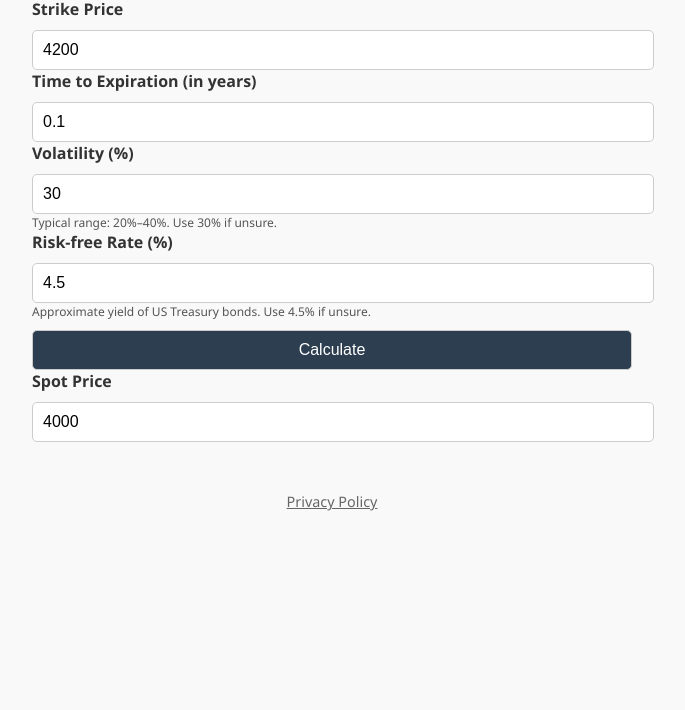
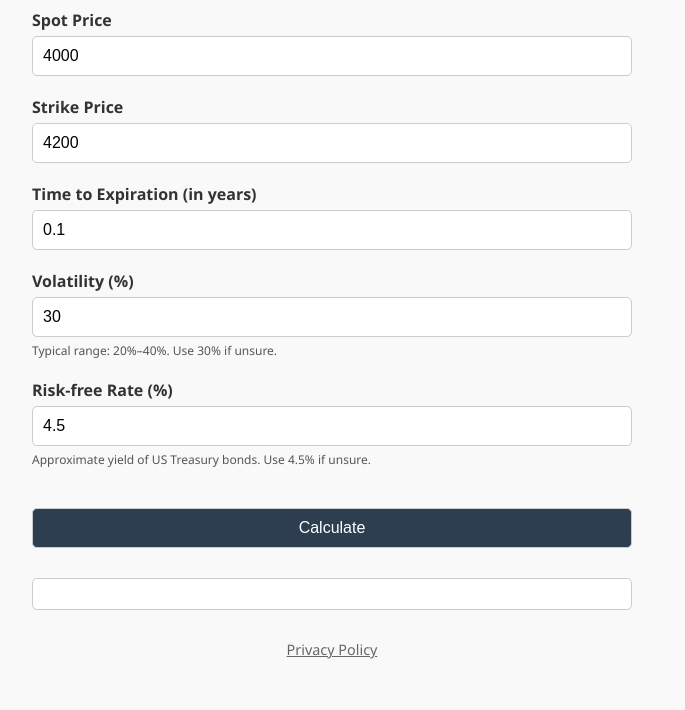
Before and after one commit to MartinColaF/commodity-options-calculator, a plain HTML site: page index.html in a window 1280 px wide. Shown: the part 94-804 px from the top of the page, without its empty margins (308-993 px from the left). Drawn offline with Linux system fonts and the light colour scheme.

Commit message:
Update index.html

```diff
--- a/index.html
+++ b/index.html
@@ -3,7 +3,9 @@
 <head>
   <meta name="google-adsense-account" content="ca-pub-9252193330548483">
   <meta charset="UTF-8">
+  <meta name="viewport" content="width=device-width, initial-scale=1.0">
   <title>Commodity Options Calculator</title>
+  <link rel="stylesheet" href="https://cdnjs.cloudflare.com/ajax/libs/font-awesome/6.5.0/css/all.min.css">
   <style>
     body {
       font-family: 'Segoe UI', Tahoma, Geneva, Verdana, sans-serif;
@@ -25,37 +27,43 @@ h2 {
     }
 
     label {
-      margin-top: 15px;
       font-weight: bold;
     }
 
     input, button {
-  display: block;
-  margin-top: 10px;
+      margin-top: 5px;
       padding: 10px;
       width: 100%;
       border: 1px solid #ccc;
       border-radius: 5px;
       font-size: 1rem;
+      box-sizing: border-box;
     }
+
     button {
       background-color: #2c3e50;
       color: white;
       cursor: pointer;
       transition: background-color 0.3s ease;
+      margin-top: 20px;
     }
 
     button:hover {
       background-color: #1a242f;
     }
+
     .tooltip {
       font-size: 12px;
       color: #555;
+      margin-top: 5px;
     }
+
     .results {
-      margin-top: 20px;
-      padding: 10px;
+      margin-top: 30px;
+      padding: 15px;
       border: 1px solid #ccc;
+      border-radius: 5px;
+      background-color: #fff;
     }
 
     footer {
@@ -69,34 +77,43 @@ button:hover {
       color: #666;
       text-decoration: underline;
     }
-
   </style>
 </head>
 <body>
 
-  <label for="spot">Spot Price</label>
-  <input type="number" id="spot" value="4000">
-
-  <label for="strike">Strike Price</label>
-  <input type="number" id="strike" value="4200">
-
-  <label for="time">Time to Expiration (in years)</label>
-  <input type="number" step="0.01" id="time" value="0.1">
-
-  <label for="vol">Volatility (%)</label>
-  <input type="number" step="0.01" id="vol" value="30">
-  <div class="tooltip">Typical range: 20%–40%. Use 30% if unsure.</div>
-
-  <label for="rate">Risk-free Rate (%)</label>
-  <input type="number" step="0.01" id="rate" value="4.5">
-  <div class="tooltip">Approximate yield of US Treasury bonds. Use 4.5% if unsure.</div>
-
-  <button onclick="calculateOptions()">Calculate</button>
+  <h2><i class="fas fa-chart-line"></i> Commodity Options Calculator</h2>
 
   <div class="form-group">
     <label for="spot">Spot Price</label>
     <input type="number" id="spot" value="4000">
   </div>
+
+  <div class="form-group">
+    <label for="strike">Strike Price</label>
+    <input type="number" id="strike" value="4200">
+  </div>
+
+  <div class="form-group">
+    <label for="time">Time to Expiration (in years)</label>
+    <input type="number" step="0.01" id="time" value="0.1">
+  </div>
+
+  <div class="form-group">
+    <label for="vol">Volatility (%)</label>
+    <input type="number" step="0.01" id="vol" value="30">
+    <div class="tooltip">Typical range: 20%–40%. Use 30% if unsure.</div>
+  </div>
+
+  <div class="form-group">
+    <label for="rate">Risk-free Rate (%)</label>
+    <input type="number" step="0.01" id="rate" value="4.5">
+    <div class="tooltip">Approximate yield of US Treasury bonds. Use 4.5% if unsure.</div>
+  </div>
+
+  <button onclick="calculateOptions()">Calculate</button>
+
+  <div class="results" id="results"></div>
+
   <script>
     function calculateOptions() {
       const S = parseFloat(document.getElementById("spot").value);
@@ -129,10 +146,9 @@ button:hover {
     }
   </script>
 
-<footer style="text-align:center; padding: 1rem; font-size: 0.9rem; color: #666;">
-  <p>
-    <a href="/privacy.html" style="color: #666; text-decoration: underline;">Privacy Policy</a>
-  </p>
+  <footer>
+    <p><a href="/privacy.html">Privacy Policy</a></p>
   </footer>
+
 </body>
 </html>
```
Lines whose indentation alone changed are shown as unchanged.
